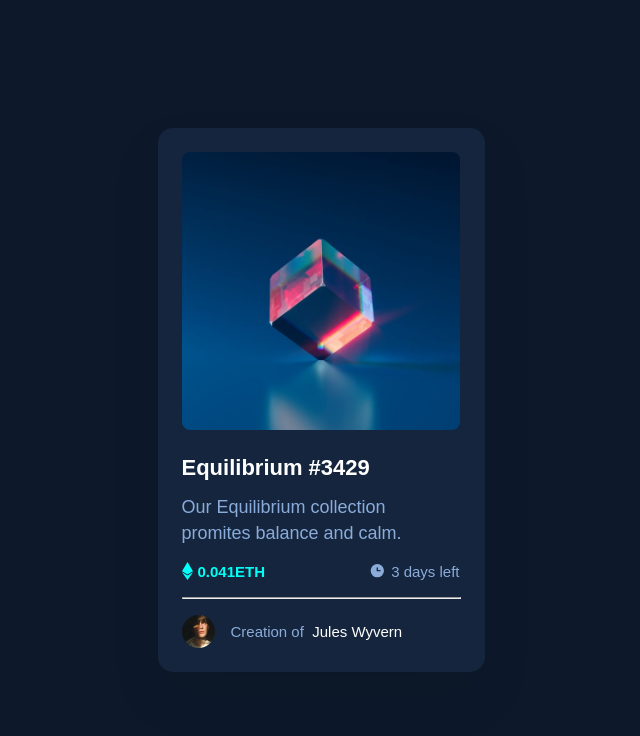
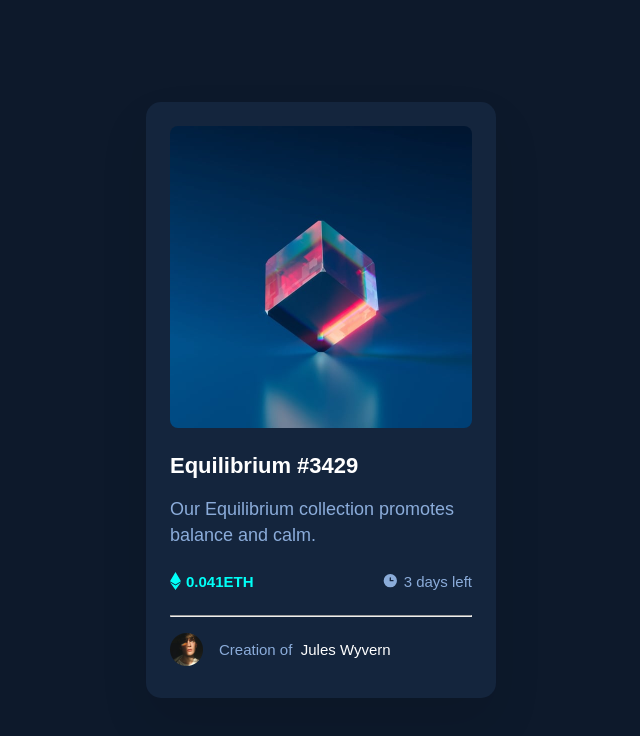
Before and after one commit to metrikspacex/nft-preview-card-component, a website built with Vite: page index.html in a window 1280 px wide. Shown: the whole page, without its empty margins (319-959 px from the left). Built offline with nearby package versions, Linux system fonts and the light colour scheme.

Commit message:
finished

```diff
--- a/index.html
+++ b/index.html
@@ -22,7 +22,7 @@
           <h1 class="body-title">Equilibrium #3429</h1>
 
           <p class="body-text">
-            Our Equilibrium collection promites balance and calm.
+            Our Equilibrium collection promotes balance and calm.
           </p>
 
           <div class="body-info-container">
--- a/src/main.scss
+++ b/src/main.scss
@@ -66,6 +66,11 @@ img.head-image {
   height: 278px;
   opacity: 1;
   width: 278px;
+
+  @media (width >= 375px) {
+    width: 302px;
+    height: 302px;
+  }
 }
 
 img.head-view {
@@ -81,6 +86,11 @@ img.head-view {
 div.body {
   margin-bottom: 16px;
   width: 278px;
+
+  @media (width >= 375px) {
+    width: 302px;
+    margin-bottom: 24px;
+  }
 }
 
 h1.body-title {
@@ -91,6 +101,10 @@ h1.body-title {
   font-weight: 600;
   line-height: 28px;
   margin-bottom: 12px;
+
+  @media (width >= 375px) {
+    margin-bottom: 16px;
+  }
 }
 
 p.body-text {
@@ -101,6 +115,10 @@ p.body-text {
   font-weight: 300;
   line-height: 26px;
   margin-bottom: 16px;
+
+  @media (width >= 375px) {
+    margin-bottom: 24px;
+  }
 }
 
 div.body-info-container {
@@ -151,6 +169,10 @@ hr.divider {
 div.foot {
   align-items: center;
   display: flex;
+
+  @media (width >= 375px) {
+    margin-bottom: 8px;
+  }
 }
 
 img.foot-image {
```
Also changed, not shown: readme.md.
